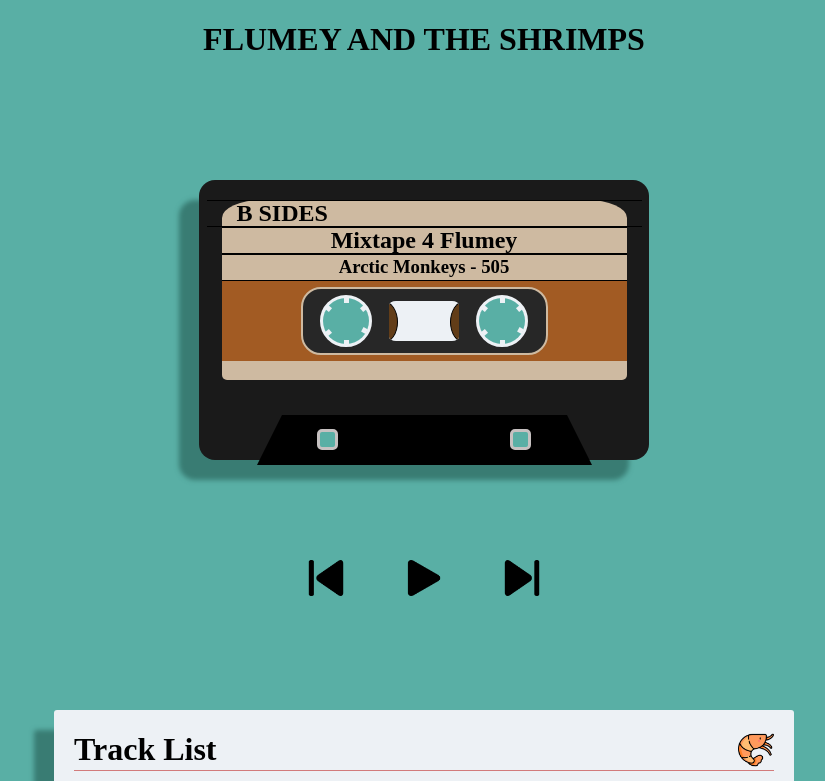
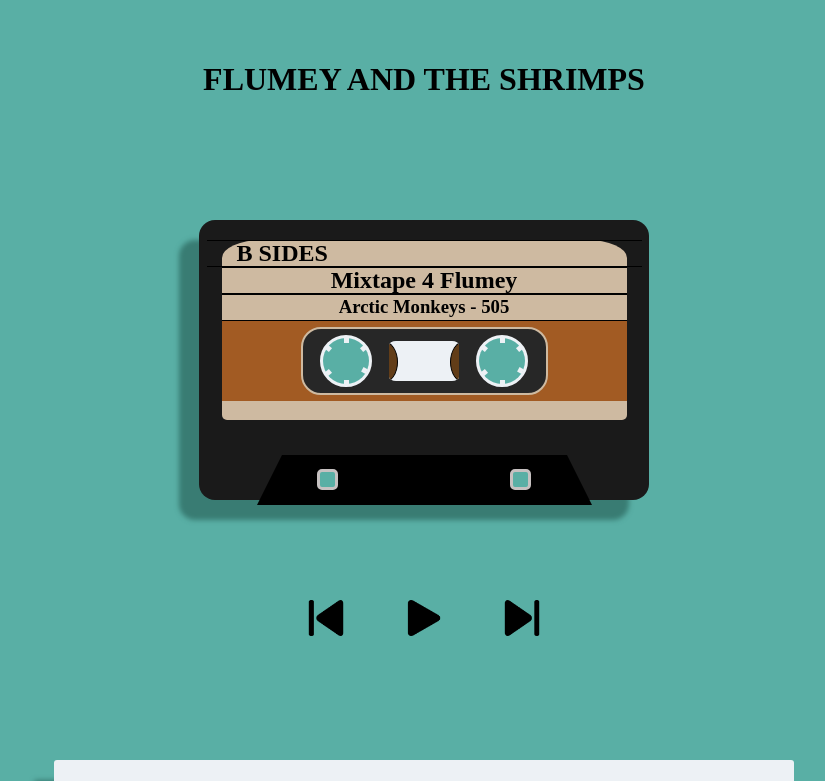
Before and after one commit to joshuabarua/mixtape_app, a React (Vite) app in the folder mixtape-react/: page / in a window 1280 px wide. Shown: the top 781 px of the page, without its empty margins (216-1041 px from the left). Built offline with nearby package versions, Linux system fonts and the light colour scheme; a web font is replaced by a local one.

Commit message:
Style changes

```diff
--- a/mixtape-react/src/App.jsx
+++ b/mixtape-react/src/App.jsx
@@ -149,7 +149,8 @@ const App = () => {
 	return (
 		<div className={'container'}>
 			<TrackListing songsArray={songNames} />
-			<div className='mainContent'>
+			<div className='cassetteContent'>
+				<div className='cassetteContainer'>
 					<h1>FLUMEY AND THE SHRIMPS</h1>
 					<div className='cassette'>
 						<div className='dog'>
@@ -238,6 +239,7 @@ const App = () => {
 					</div>
 				</div>
 			</div>
+		</div>
 	);
 };
 
--- a/mixtape-react/src/assets/css/styles.css
+++ b/mixtape-react/src/assets/css/styles.css
@@ -9,9 +9,12 @@ body {
 .container {
 	display: flex;
 	justify-content: center;
-	align-items: center;
+	align-items: flex-end;
 	flex-wrap: wrap-reverse;
-	margin-bottom: 30px;
+	gap: 10px;
+	margin-bottom: 40px;
+	margin-top: 40px;
+	height: 100%;
 }
 
 .trackList {
@@ -46,9 +49,13 @@ body {
 	font-size: 22px;
 }
 
-.mainContent {
+.cassetteContent {
+	height: 100%;
+}
+
+.cassetteContainer {
 	display: flex;
-	justify-content: space-around;
+	justify-content: center;
 	align-items: center;
 	flex-direction: column;
 }
```
Lines whose indentation alone changed are shown as unchanged.
